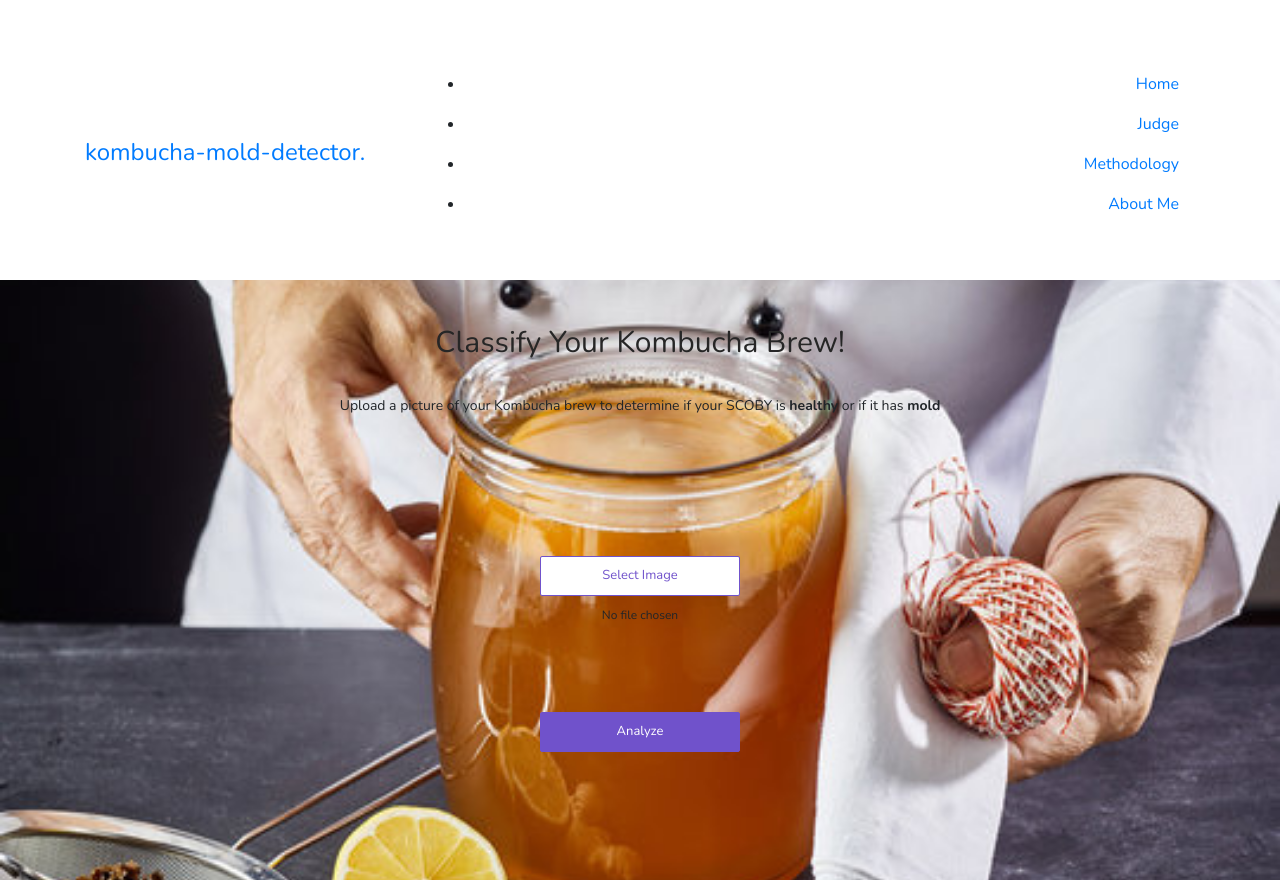
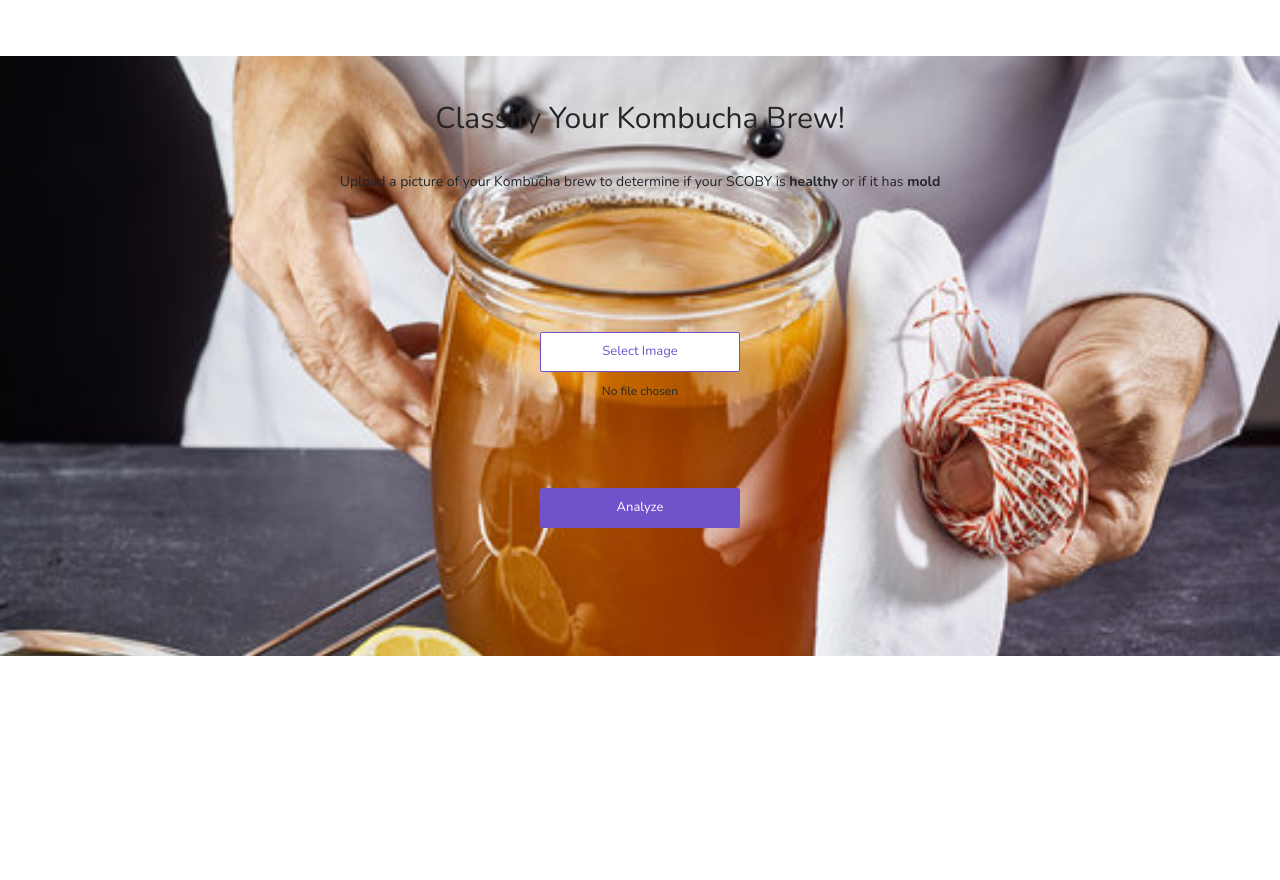
Before and after one commit to render-examples/fastai-v3, a plain HTML site: page app/view/index.html in a window 1280 px wide. After the commit the page ends 800 px from the top, so only its background shows below. Drawn offline with nearby package versions, Linux system fonts and the light colour scheme; files that its build step writes are made by us from their sources; some icons are missing; files whose address does not match are found by name; a web font is replaced by a local one.

Commit message:
Update index.html

```diff
--- a/app/view/index.html
+++ b/app/view/index.html
@@ -48,32 +48,6 @@
       </div>
       <div class="site-mobile-menu-body"></div>
     </div>
-
-
-    <header class="site-navbar py-4 js-sticky-header site-navbar-target" role="banner">
-
-      <div class="container">
-        <div class="row align-items-center">
-
-          <div class="col-6 col-md-6 col-xl-4  d-block">
-            <h4 class="mb-0 site-logo"><a href="#home-section" class="text-black h4 mb-0">kombucha-mold-detector<span class="text-primary">.</span> </a></h4>
-          </div>
-
-          <div class="col-12 col-md-6 col-xl-8 main-menu">
-            <nav class="site-navigation position-relative text-right" role="navigation">
-
-              <ul class="site-menu main-menu js-clone-nav mr-auto d-none d-lg-block ml-0 pl-0">
-                <li><a href="#home-section" class="nav-link">Home</a></li>
-                <li><a href="#classify-section" class="nav-link">Judge</a></li>
-                <li><a href="#methodology-section" class="nav-link">Methodology</a></li>
-                <li><a href="#about-section" class="nav-link">About Me</a></li>
-              </ul>
-            </nav>
-          </div>
-          <div class="col-6 col-md-6 d-inline-block d-lg-none ml-md-0" ><a href="#" class="site-menu-toggle js-menu-toggle text-black float-right"><span class="icon-menu h3"></span></a></div>
-        </div>
-      </div>
-   </header>
 
 
 
```
